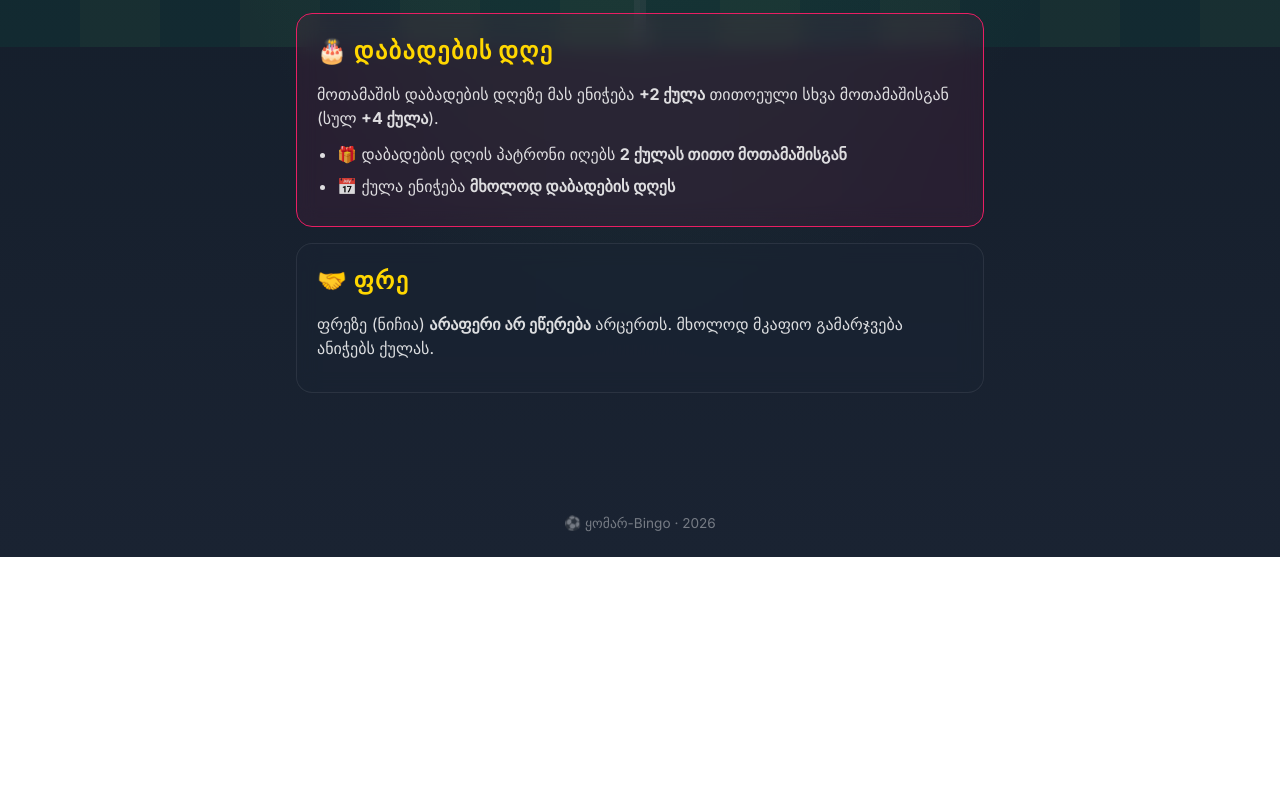
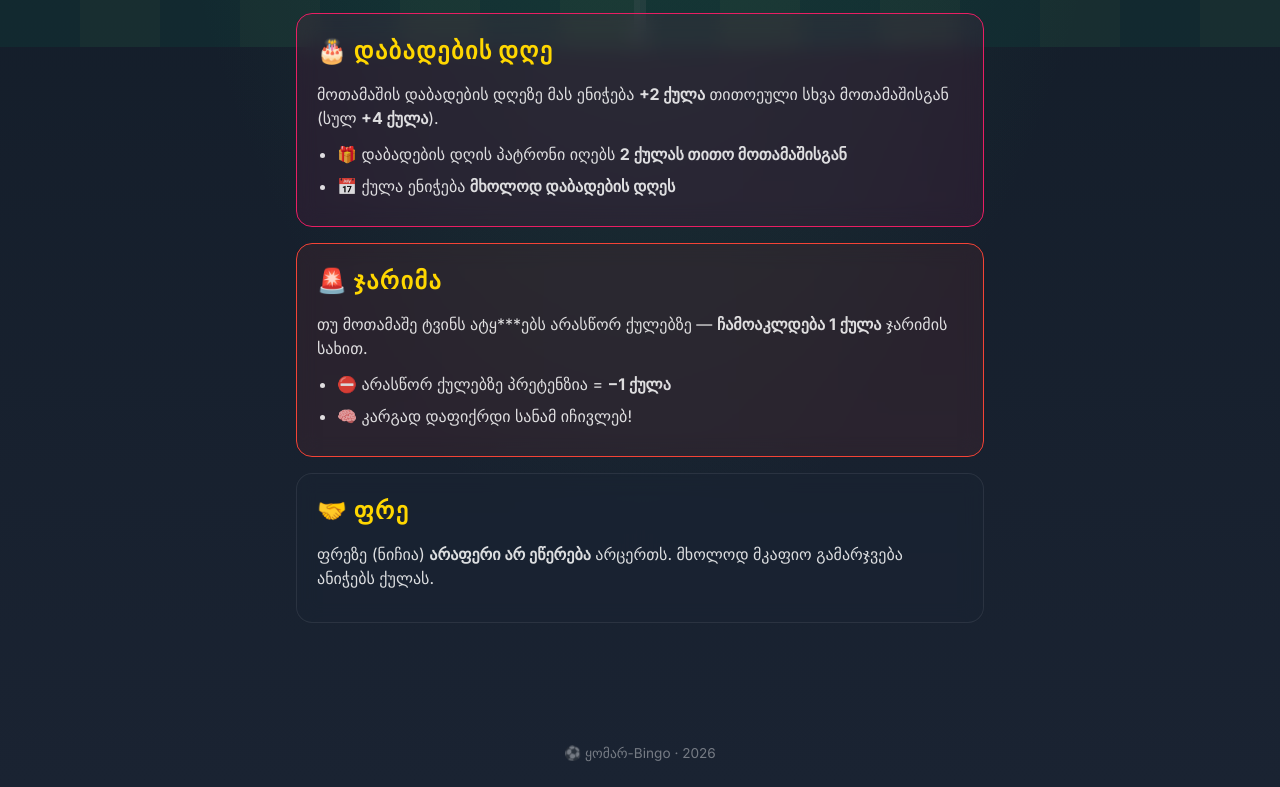
Before and after one commit to dataaqu/komar-bingo, a website: page public/rules.html in a window 1280 px wide. Shown: the part 753-1540 px from the top of the page. Before the commit the page ends 1310 px from the top, so only its background shows below. Drawn offline with Linux system fonts and the light colour scheme.

Commit message:
rules addition

```diff
--- a/public/rules.html
+++ b/public/rules.html
@@ -61,6 +61,18 @@
       </ul>
     </section>
 
+    <section class="rules-section" style="border-color: #f44336; background: rgba(244, 67, 54, 0.08);">
+      <h2>🚨 ჯარიმა</h2>
+      <p>
+        თუ მოთამაშე ტვინს ატყ***ებს არასწორ ქულებზე —
+        <strong>ჩამოაკლდება 1 ქულა</strong> ჯარიმის სახით.
+      </p>
+      <ul>
+        <li>⛔ არასწორ ქულებზე პრეტენზია = <strong>−1 ქულა</strong></li>
+        <li>🧠 კარგად დაფიქრდი სანამ იჩივლებ!</li>
+      </ul>
+    </section>
+
     <section class="rules-section">
       <h2>🤝 ფრე</h2>
       <p>
```
